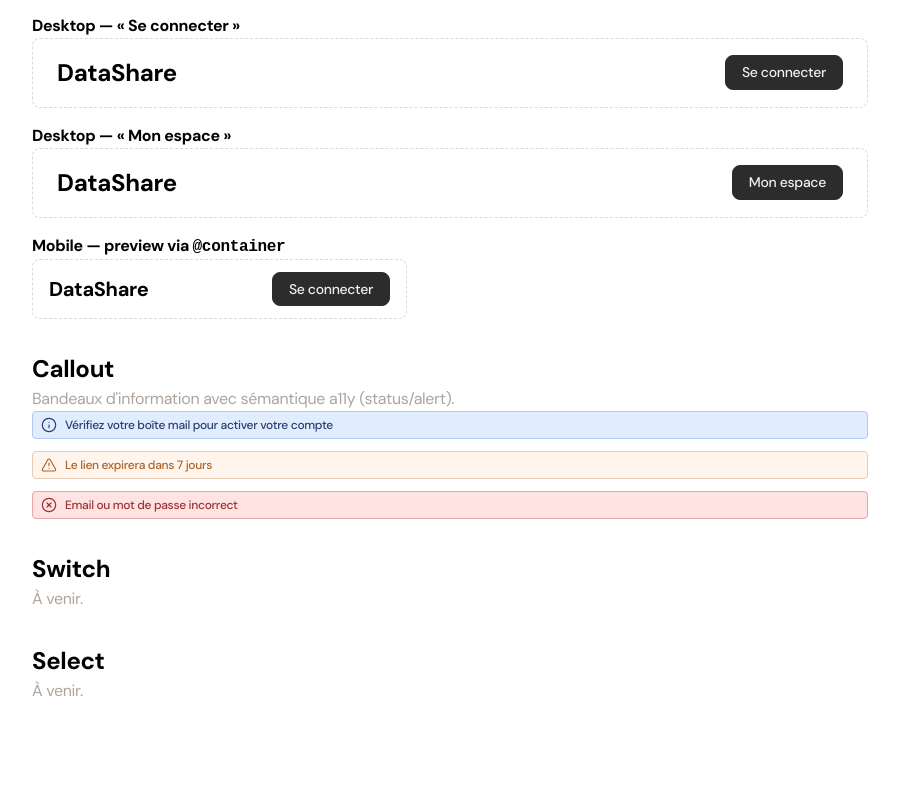
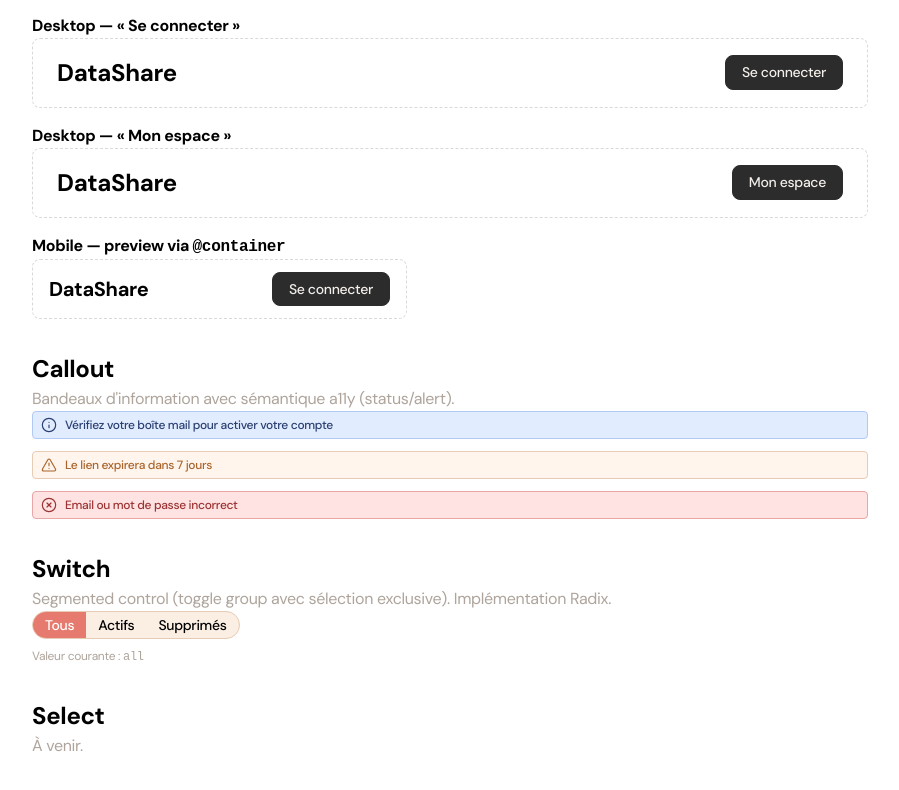
Before and after one commit to Jean-Baptiste-Paris/OC-DataShare, a React (Vite) app in the folder front/: page /design-system in a window 1280 px wide. Shown: the part 1157-1947 px from the top of the page, without its empty margins (190-1089 px from the left). Before the commit the page ends 1892 px from the top, so only its background shows below. Built offline with nearby package versions, Linux system fonts and the light colour scheme.

Commit message:
Add Switch component

```diff
--- a/front/package.json
+++ b/front/package.json
@@ -13,6 +13,7 @@
     "@fontsource/dm-sans": "^5.2.8",
     "@radix-ui/react-select": "^2.2.6",
     "@radix-ui/react-switch": "^1.2.6",
+    "@radix-ui/react-toggle-group": "^1.1.11",
     "axios": "^1.16.0",
     "lucide-react": "^1.14.0",
     "react": "^19.2.5",
--- /dev/null
+++ b/front/src/components/ui/Switch/Switch.module.css
@@ -0,0 +1,39 @@
+.root {
+  display: inline-flex;
+  align-items: stretch;
+  gap: 0;
+  border: 1px solid var(--color-warning-border);
+  border-radius: var(--radius-pill);
+  background: var(--color-button-primary-bg);
+  overflow: hidden;
+}
+
+.item {
+  display: inline-flex;
+  align-items: center;
+  justify-content: center;
+
+  font-family: inherit;
+  font-size: var(--font-size-sm);
+  font-weight: var(--font-weight-medium);
+  letter-spacing: inherit;
+
+  padding: var(--space-xs) var(--space-md);
+  border: none;
+  border-radius: 0;
+  background: transparent;
+  color: var(--color-text);
+  cursor: pointer;
+
+  transition: background-color 150ms ease, color 150ms ease;
+}
+
+.item[data-state='on'] {
+  background: var(--color-corail);
+  color: #fff;
+}
+
+.item:disabled {
+  cursor: not-allowed;
+  color: var(--color-text-muted);
+}
--- /dev/null
+++ b/front/src/components/ui/Switch/Switch.tsx
@@ -0,0 +1,55 @@
+import type { ReactNode } from 'react';
+import * as ToggleGroup from '@radix-ui/react-toggle-group';
+import styles from './Switch.module.css';
+
+export interface SwitchOption {
+  /** Valeur programmatique (ex. 'all' / 'available' / 'deleted') */
+  value: string;
+  /** Libellé affiché à l'utilisateur */
+  label: ReactNode;
+}
+
+export interface SwitchProps {
+  /** Liste des segments à afficher (mutuellement exclusifs) */
+  options: SwitchOption[];
+  /** Valeur actuellement sélectionnée */
+  value: string;
+  /** Callback déclenché lorsqu'une autre option est choisie */
+  onValueChange: (value: string) => void;
+  /** Étiquette du groupe pour les lecteurs d'écran */
+  ariaLabel: string;
+}
+
+/**
+ * Segmented control du design system DataShare (3 positions ou plus, sélection exclusive).
+ * Bien que nommé "Switch" pour cohérence avec la maquette, le comportement est celui
+ * d'un toggle group (radio-like) — implémenté via @radix-ui/react-toggle-group.
+ *
+ * Note a11y : le texte du segment sélectionné est blanc sur fond corail, ratio de
+ * contraste ~2.92 (en dessous du seuil AA 4.5:1). Écart conscient pour fidélité maquette,
+ * documenté dans TESTING.md.
+ */
+export function Switch({ options, value, onValueChange, ariaLabel }: SwitchProps) {
+  return (
+    <ToggleGroup.Root
+      type="single"
+      value={value}
+      onValueChange={(v) => {
+        // Radix retourne '' si l'utilisateur déselectionne — on ignore pour rester exclusif
+        if (v) onValueChange(v);
+      }}
+      aria-label={ariaLabel}
+      className={styles.root}
+    >
+      {options.map((option) => (
+        <ToggleGroup.Item
+          key={option.value}
+          value={option.value}
+          className={styles.item}
+        >
+          {option.label}
+        </ToggleGroup.Item>
+      ))}
+    </ToggleGroup.Root>
+  );
+}
--- /dev/null
+++ b/front/src/components/ui/Switch/index.ts
@@ -0,0 +1,2 @@
+export { Switch } from './Switch';
+export type { SwitchProps, SwitchOption } from './Switch';
--- a/front/src/pages/DesignSystemPage.tsx
+++ b/front/src/pages/DesignSystemPage.tsx
@@ -1,10 +1,14 @@
+import { useState } from 'react';
 import { Link } from 'react-router-dom';
 import { Button } from '@/components/ui/Button';
 import { Input } from '@/components/ui/Input';
 import { Header } from '@/components/ui/Header';
 import { Callout } from '@/components/ui/Callout';
+import { Switch } from '@/components/ui/Switch';
 
 export function DesignSystemPage() {
+  const [filter, setFilter] = useState('all');
+
   return (
     <main style={{ padding: '2rem', maxWidth: '900px', margin: '0 auto' }}>
       <p>
@@ -123,7 +127,24 @@ export function DesignSystemPage() {
 
       <section style={{ marginTop: '2rem' }}>
         <h2>Switch</h2>
-        <p style={{ color: 'var(--color-text-muted)' }}>À venir.</p>
+        <p style={{ color: 'var(--color-text-muted)' }}>
+          Segmented control (toggle group avec sélection exclusive). Implémentation Radix.
+        </p>
+
+        <Switch
+          options={[
+            { value: 'all', label: 'Tous' },
+            { value: 'available', label: 'Actifs' },
+            { value: 'deleted', label: 'Supprimés' },
+          ]}
+          value={filter}
+          onValueChange={setFilter}
+          ariaLabel="Filtre des fichiers"
+        />
+
+        <p style={{ marginTop: '0.5rem', fontSize: 'var(--font-size-xs)', color: 'var(--color-text-muted)' }}>
+          Valeur courante : <code>{filter}</code>
+        </p>
       </section>
 
       <section style={{ marginTop: '2rem' }}>
```
Also changed, not shown: 2 other files (tests, documents, lock files or other folders).
